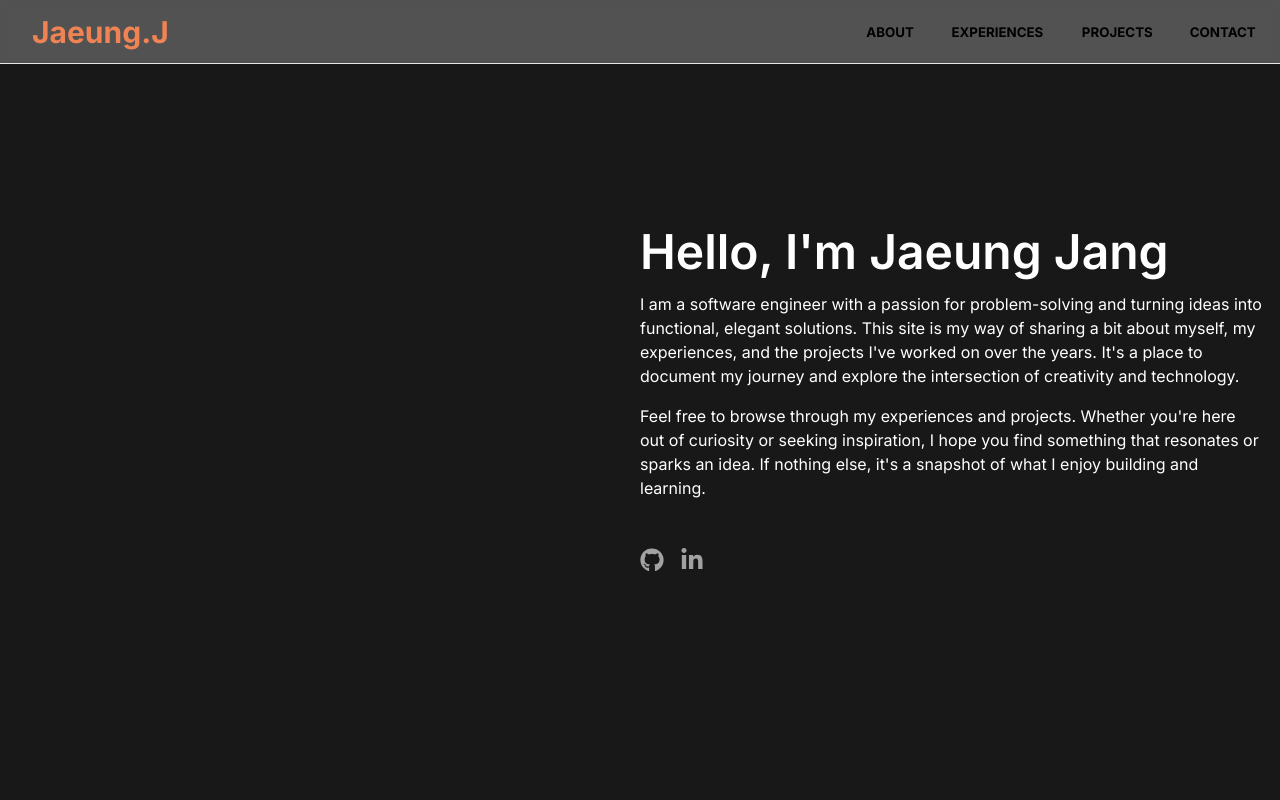
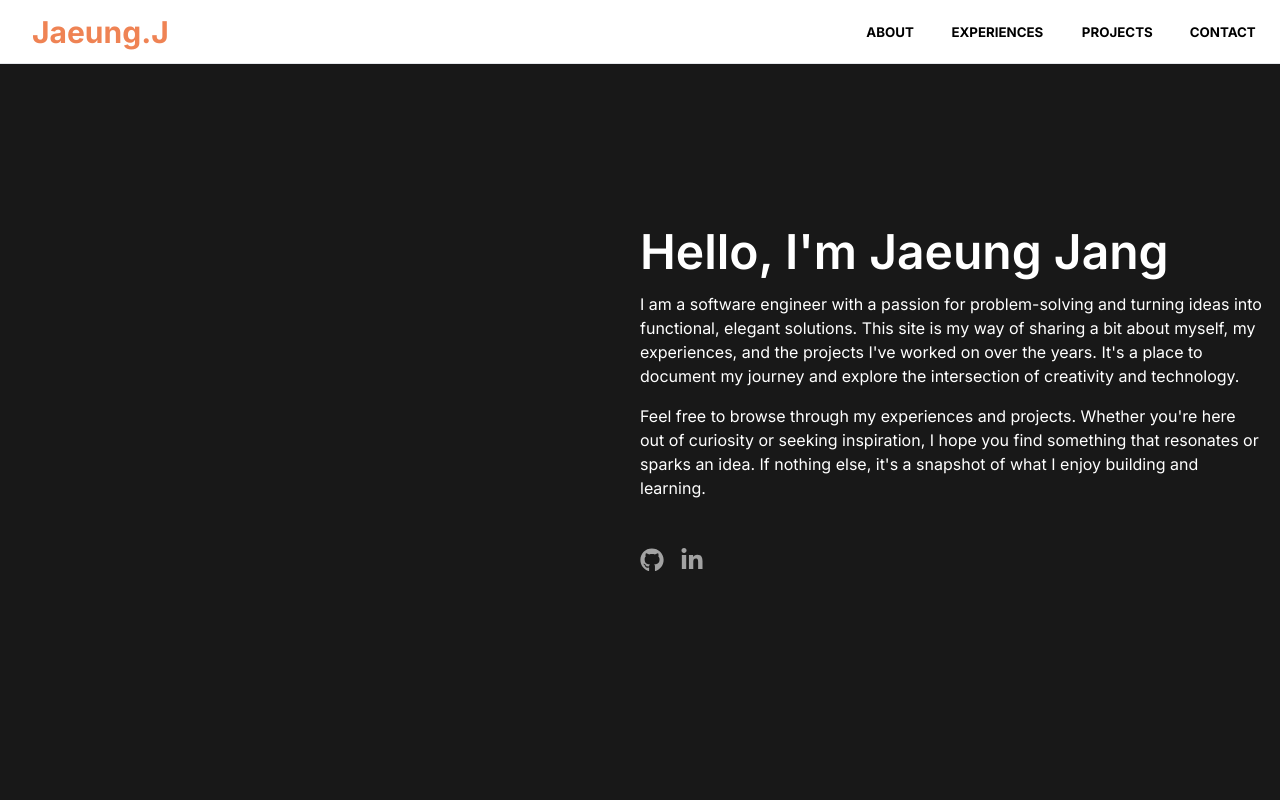
Before and after one commit to JaeungJayJang/personal_website, a Next.js app: page / in a window 1280 px wide. Shown: the top 800 px of the page. Built offline with nearby package versions, Linux system fonts and the light colour scheme.

Commit message:
refactor: enhance header component styling and add transition effects

```diff
--- a/app/components/layout/header.tsx
+++ b/app/components/layout/header.tsx
@@ -10,7 +10,7 @@ interface CustomNavProps {
 
 const CustomNav = ({ href, text }: CustomNavProps) => {
     return (
-        <a role="button" className="btn btn-link no-underline text-black hover:text-secondary hover:no-underline hover:text-lg hover: opacity-" href={href}>
+        <a role="button" className="transition-all btn btn-link no-underline text-black hover:text-secondary hover:no-underline hover: opacity-" href={href}>
             <p className="text-md font-bold">{text}</p>
         </a>
     )
@@ -29,7 +29,7 @@ const Header = () => {
 
     return (
         <div className="fixed z-50">
-            <div className="sticky w-screen top-0 bg-white md:bg-opacity-25 shadow-sm backdrop-blur-sm h-16 flex justify-center border-b ">
+            <div className="sticky w-screen top-0 bg-white h-16 flex justify-center border-b ">
                 <div className="container flex justify-between items-center px-4 md:px-8">
                     <div className="text-xl text-secondary font-bold md:text-3xl">
                         <a href="/#">
```
